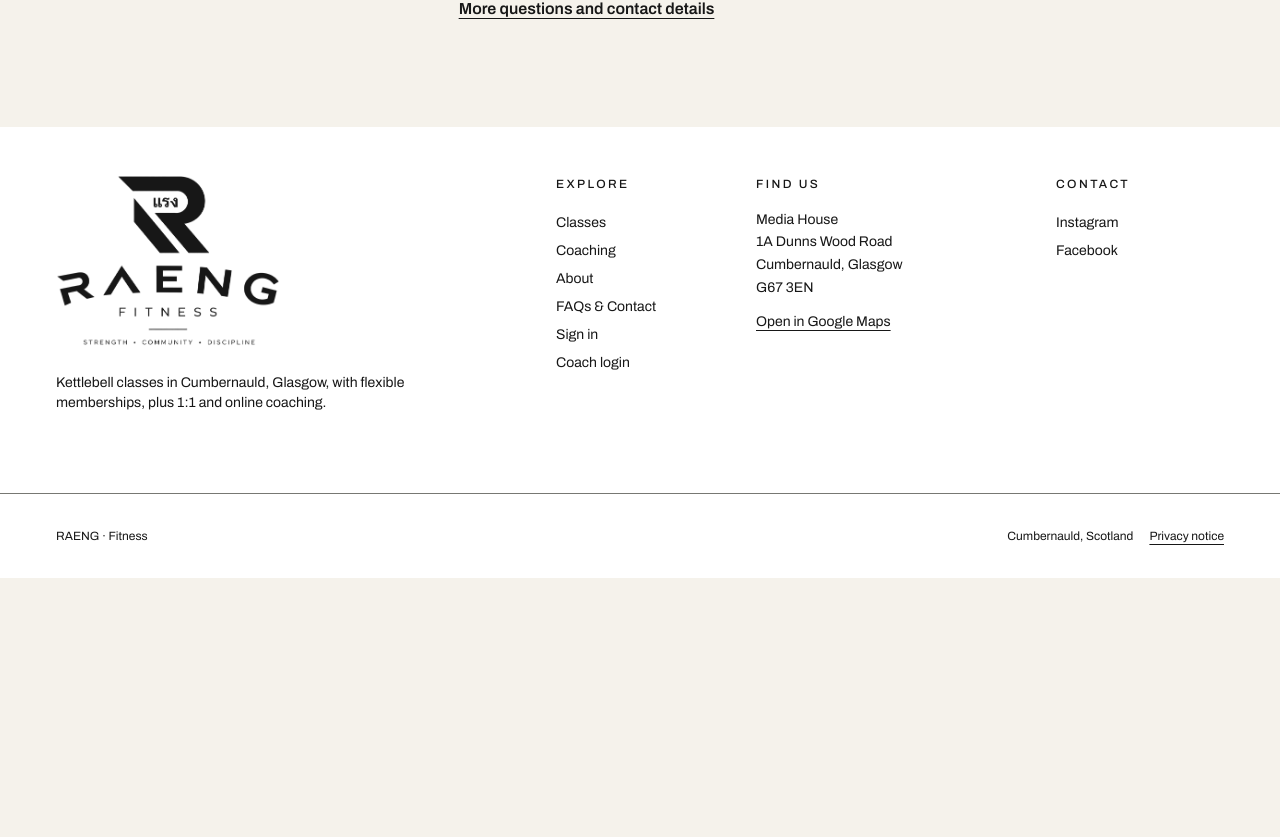
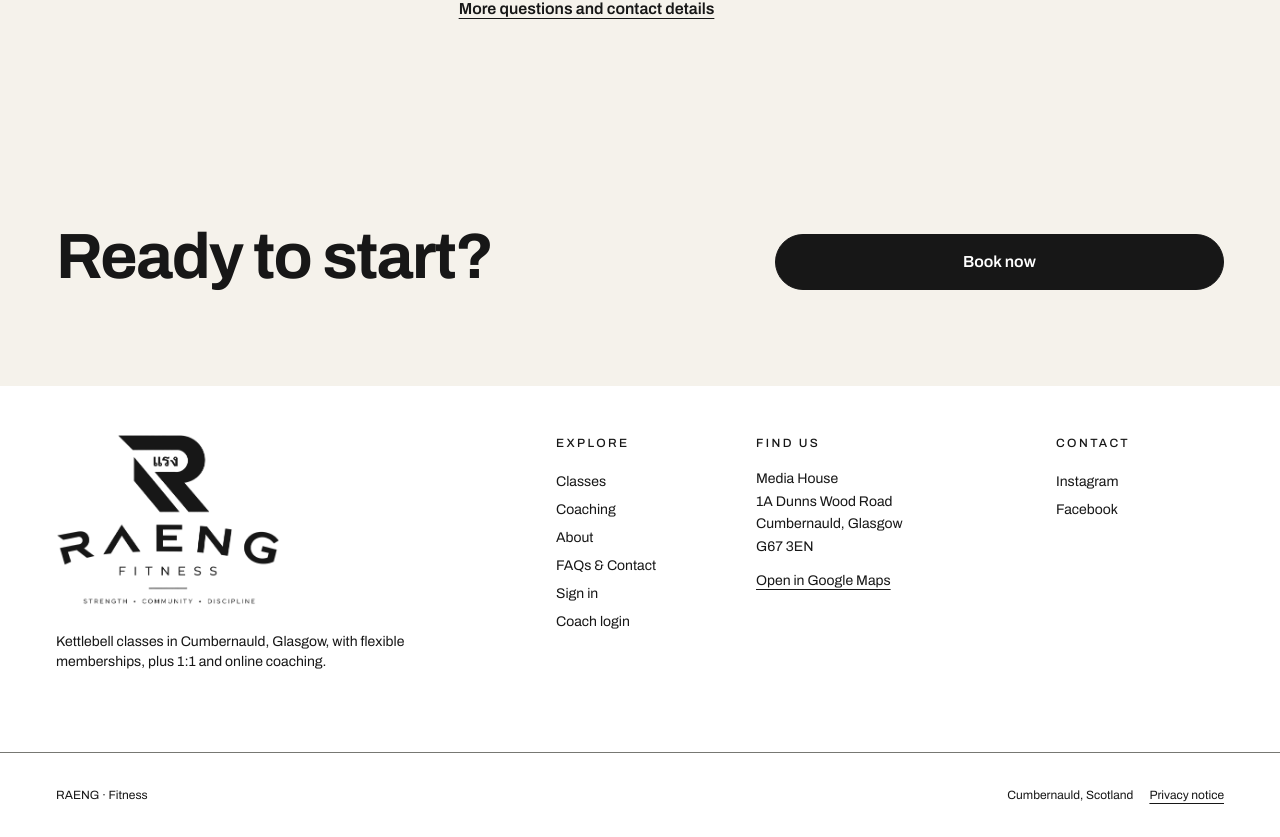
Before and after one commit to fystay/alexkbells, a Next.js app: page / in a window 1280 px wide. Shown: the part 4516-5353 px from the top of the page. Before the commit the page ends 5094 px from the top, so only its background shows below. Built offline with nearby package versions, Linux system fonts and the light colour scheme; no server answers; the database is empty.

Commit message:
Home: keep the closing Ready to start band
Co-Authored-By: Claude Sonnet 5.5 <noreply@anthropic.com>
Claude-Session: https://claude.ai/code/session_01R5ErWwEcAEEBxpED4EevqT

```diff
--- a/src/app/page.tsx
+++ b/src/app/page.tsx
@@ -9,6 +9,7 @@ import { MoreWays } from "@/components/home/MoreWays";
 import { Testimonials } from "@/components/home/Testimonials";
 import { WhyKettlebells } from "@/components/home/WhyKettlebells";
 import { PlanList, PlanTerms } from "@/components/memberships/PlanList";
+import { CtaBand } from "@/components/sections/CtaBand";
 import { Faq } from "@/components/sections/Faq";
 import { PhilosophyTeaser } from "@/components/home/PhilosophyTeaser";
 import Link from "next/link";
@@ -21,7 +22,8 @@ export const metadata: Metadata = pageMetadata({ description: site.description,
 // why kettlebells; the classes (rows of days and times, one box to view
 // classes and book, the address); memberships; Meet your coach ("less about
 // me"), then members' words once there are any; RAENG's philosophy; the
-// questions. No closing Book now band ("too many Book now options").
+// questions; and the closing "Ready to start?" band (the owner, 2026-10-29: it
+// isn't one of the Book now buttons Alex meant, which were in the location part).
 // Phones read top to bottom; from lg the heading sits left of its content.
 const split = "lg:grid lg:grid-cols-12 lg:gap-x-14";
 export default function HomePage() {
@@ -59,6 +61,7 @@ export default function HomePage() {
           </Link>
         }
       />
+      <CtaBand id="book" body={null} instagram={false} tone="plain" />
     </>
   );
 }
```
Also changed, not shown: 2 other files (tests, documents, lock files or other folders).
